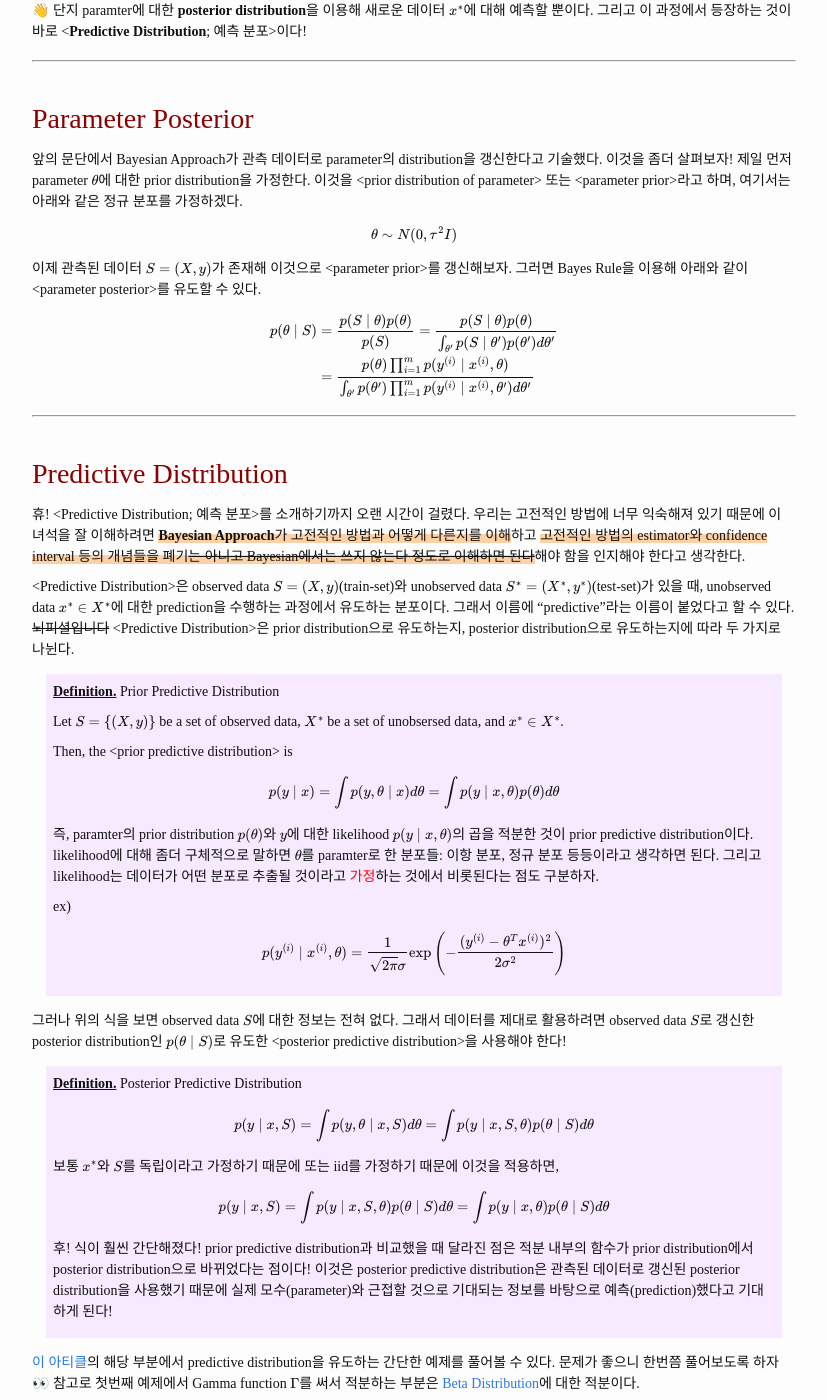
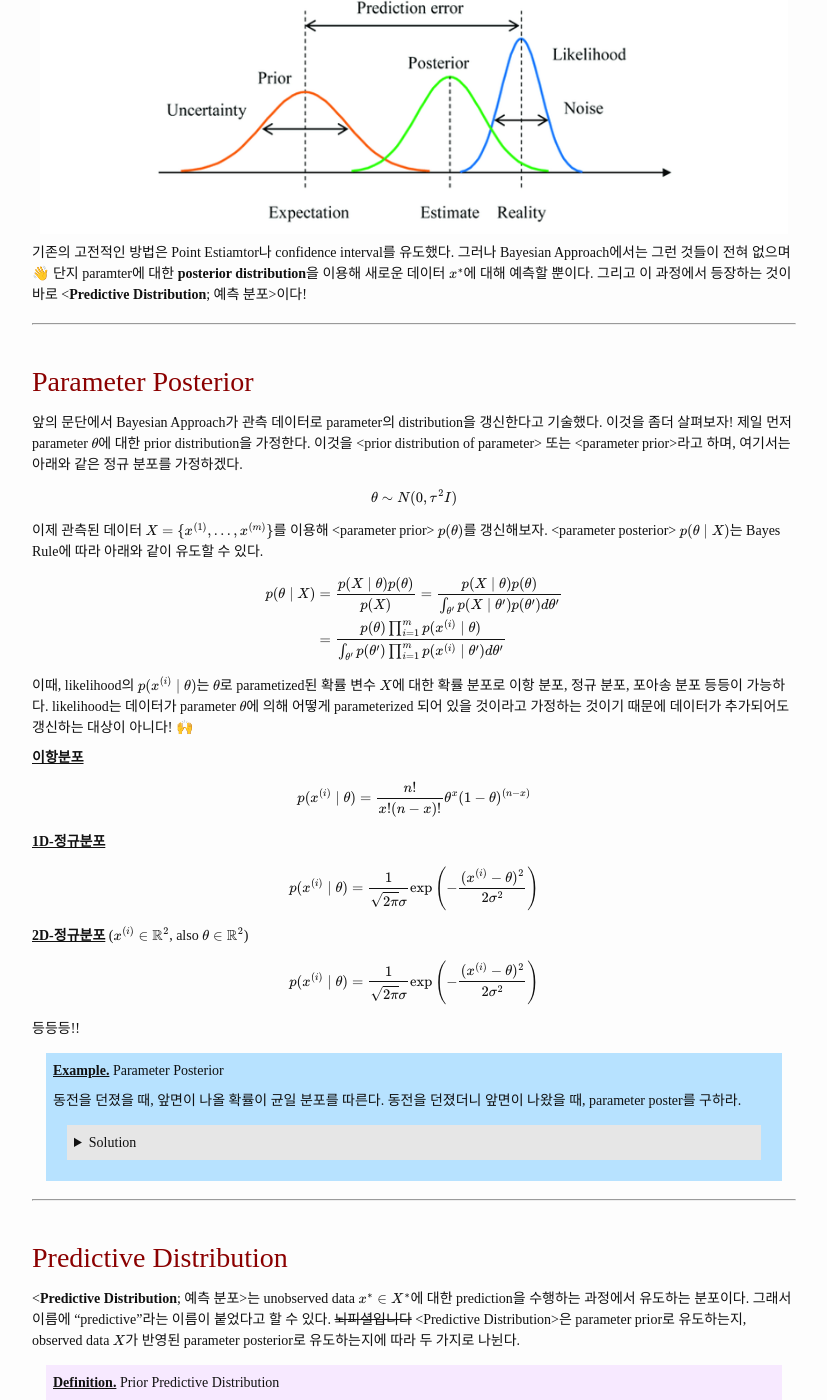
Before and after one commit to BlueHorn07/computer_science, a Jekyll site: the page built from _posts/machine-learning/2021-09-05-predictive-distribution.md, in a window 1280 px wide and 1400 px high, scrolled down 818 px. Shown: the whole window, without its empty margins (226-1053 px from the left). Built offline with Jekyll 4.4.1, drawn with Linux system fonts in a browser that asks for light colours; nearby versions of some CDN libraries; some web fonts are replaced; some of the changed text lies outside the part shown.

Commit message:
update post

```diff
--- a/_posts/machine-learning/2021-09-05-predictive-distribution.md
+++ b/_posts/machine-learning/2021-09-05-predictive-distribution.md
@@ -15,7 +17,7 @@ tags: ["Machine Learning"]
 
 1. [MLE vs. MAP]({{"/2021/09/05/MLE-vs-MAP.html" | relative_url}})
 2. [Predictive Distribution]({{"/2021/09/05/predictive-distribution.html" | relative_url}}) 👀
-3. Bayesian Regression
+3. [Bayesian Regression]({{"/2021/09/06/bayesian-regression.html" | relative_url}})
 
 </div>
 
@@ -29,6 +31,10 @@ tags: ["Machine Learning"]
 
 <span class="half_HL">Bayesian Approach에서는 관측 데이터가 추가됨에 따라 parameter의 distribution을 계속 갱신한다.</span> 이는 parameter의 prior distribution을 새롭게 관측된 데이터로 갱신해 posterior distribution을 얻는 셈이다. [이 아티클](https://coffeewhale.com/bayesian/linear/regression/2019/10/19/bayesian-lr/)에서는 이것을 데이터가 확률 분포를 잡아당기는 자석과 같다고 표현하는데, 그 표현이 그럴싸 하다 😲 자세한 내용은 해당 아티클의 [요 부분](https://coffeewhale.com/bayesian/linear/regression/2019/10/19/bayesian-lr/#:~:text=%EC%A0%80%EB%8A%94%20%EC%9D%B4%EA%B2%83%EC%9D%84%20%EB%8B%A4%EC%9D%8C%EA%B3%BC%20%EA%B0%99%EC%9D%B4%20%ED%91%9C%ED%98%84%ED%95%98%EA%B8%B8%20%EC%A2%8B%EC%95%84%ED%95%A9%EB%8B%88%EB%8B%A4.)을 잠깐 읽어보고 오는 걸 추천한다. 글을 통해 데이터가 posterior distribution을 어떻게 갱신하는지 그리고 prior distribution을 잘 잡는게 중요한 이유를 깨달을 수 있다 👍
 
+<div class="img-wrapper">
+  <img src="{{ "/images/machine-learning/bayesian-approach-1.png" | relative_url }}" width="100%">
+</div>
+
 기존의 고전적인 방법은 Point Estiamtor나 confidence interval를 유도했다. 그러나 Bayesian Approach에서는 그런 것들이 전혀 없으며👋 단지 paramter에 대한 **posterior distribution**을 이용해 새로운 데이터 $x^{*}$에 대해 예측할 뿐이다. 그리고 이 과정에서 등장하는 것이 바로 \<**Predictive Distribution**; 예측 분포\>이다!
 
 <hr/>
@@ -41,65 +47,116 @@ $$
 \theta \sim N(0, \tau^2 I)
 $$
 
-이제 관측된 데이터 $S = (X, y)$가 존재해 이것으로 \<parameter prior\>를 갱신해보자. 그러면 Bayes Rule을 이용해 아래와 같이 \<parameter posterior\>를 유도할 수 있다.
+이제 관측된 데이터 $X = \\{ x^{(1)}, \dots, x^{(m)} \\}$를 이용해 \<parameter prior\> $p(\theta)$를 갱신해보자. \<parameter posterior\> $p(\theta \mid X)$는 Bayes Rule에 따라 아래와 같이 유도할 수 있다.
 
 $$
 \begin{aligned}
-p(\theta \mid S)
-&= \frac{p(S \mid \theta) p(\theta)}{p(S)} = \frac{p(S \mid \theta) p(\theta)}{\int_{\theta'} p(S \mid \theta') p(\theta') d\theta'} \\
-&= \frac{p(\theta) \prod^m_{i=1} p(y^{(i)} \mid x^{(i)}, \theta)}{\int_{\theta'} p(\theta') \prod^m_{i=1} p(y^{(i)} \mid x^{(i)}, \theta') d\theta'}
+p(\theta \mid X)
+&= \frac{p(X \mid \theta) p(\theta)}{p(X)} = \frac{p(X \mid \theta) p(\theta)}{\int_{\theta'} p(X \mid \theta') p(\theta') d\theta'} \\
+&= \frac{p(\theta) \prod^m_{i=1} p(x^{(i)} \mid \theta)}{\int_{\theta'} p(\theta') \prod^m_{i=1} p(x^{(i)} \mid \theta') d\theta'}
 \end{aligned}
 $$
 
+이때, likelihood의 $p(x^{(i)} \mid \theta)$는 $\theta$로 parametized된 확률 변수 $X$에 대한 확률 분포로 이항 분포, 정규 분포, 포아송 분포 등등이 가능하다. likelihood는 데이터가 parameter $\theta$에 의해 어떻게 parameterized 되어 있을 것이라고 가정하는 것이기 때문에 데이터가 추가되어도 갱신하는 대상이 아니다! 🙌
 
+**<u>이항분포</u>**
+
+$$
+p(x^{(i)} \mid \theta) = \frac{n!}{x!(n-x)!} \theta^x (1 - \theta)^{(n-x)}
+$$
+
+**<u>1D-정규분포</u>**
+
+$$
+p(x^{(i)} \mid \theta) = \frac{1}{\sqrt{2\pi} \sigma} \exp \left( - \frac{(x^{(i)} - \theta)^2}{2\sigma^2}\right)
+$$
+
+**<u>2D-정규분포</u>** ($x^{(i)} \in \mathbb{R}^2$, also $\theta \in \mathbb{R}^2$)
+
+$$
+p(x^{(i)} \mid \theta) = \frac{1}{\sqrt{2\pi} \sigma} \exp \left( - \frac{(x^{(i)} - \theta)^2}{2\sigma^2}\right)
+$$
+
+등등등!!
+
+<div class="example" markdown="1">
+
+<span class="statement-title">Example.</span> Parameter Posterior<br>
+
+동전을 던졌을 때, 앞면이 나올 확률이 균일 분포를 따른다. 동전을 던졌더니 앞면이 나왔을 때, parameter poster를 구하라.
+
+<div class="proof" markdown="1">
+
+<details markdown="1">
+<summary>Solution</summary>
+
+"앞면이 나올 **확률**이 균일 분포를 따른다." <br/>
+→ $p(\theta) = I_{(0 \le \theta \le 1)}$ (posterior prior)
+
+"동전을 던진다."<br/>
+→ $p(x \mid \theta) = \theta^x (1 - \theta)^{(1-x)}$ (likelihood)
+
+"동전을 던졌더니 앞면이 나왔을 때"<br/>
+→ $x_1 = 1$
+
+$$
+\begin{aligned}
+p(\theta \mid x_1 = 1)
+&= \frac{p(x_1 = 1 \mid \theta) p(\theta)}{p(x_1 = 1)}  \\
+&= \frac{\theta \cdot p(\theta)}{1/2} \\
+&= 2 \theta \cdot p(\theta) = 2\theta
+\end{aligned}
+$$
+
+갱신된 parameter posterior에서는 앞면이 많이 나올 거라는 확률(=믿음)이 반영되었다.
+
+$\blacksquare$
+
+</details>
+
+</div>
+
+</div>
 
 <hr/>
 
 ## Predictive Distribution
 
-휴! \<Predictive Distribution; 예측 분포\>를 소개하기까지 오랜 시간이 걸렸다. 우리는 고전적인 방법에 너무 익숙해져 있기 때문에 이 녀석을 잘 이해하려면 <span class="half_HL">**Bayesian Approach**가 고전적인 방법과 어떻게 다른지를 이해</span>하고 <span class="half_HL">고전적인 방법의 estimator와 confidence interval 등의 개념들을 폐기~~는 아니고 Bayesian에서는 쓰지 않는다 정도로 이해하면 된다~~</span>해야 함을 인지해야 한다고 생각한다.
-
-\<Predictive Distribution\>은 observed data $S = (X, y)$(train-set)와 unobserved data $S^{\*} = (X^{\*}, y^{\*})$(test-set)가 있을 때, unobserved data $x^{\*} \in X^{\*}$에 대한 prediction을 수행하는 과정에서 유도하는 분포이다. 그래서 이름에 "predictive"라는 이름이 붙었다고 할 수 있다. ~~뇌피셜입니다~~ \<Predictive Distribution\>은 prior distribution으로 유도하는지, posterior distribution으로 유도하는지에 따라 두 가지로 나뉜다.
+\<**Predictive Distribution**; 예측 분포\>는 unobserved data $x^{\*} \in X^{\*}$에 대한 prediction을 수행하는 과정에서 유도하는 분포이다. 그래서 이름에 "predictive"라는 이름이 붙었다고 할 수 있다. ~~뇌피셜입니다~~ \<Predictive Distribution\>은 parameter prior로 유도하는지, observed data $X$가 반영된 parameter posterior로 유도하는지에 따라 두 가지로 나뉜다.
 
 <div class="definition" markdown="1">
 
 <span class="statement-title">Definition.</span> Prior Predictive Distribution<br>
 
-Let $S = \\{ (X, y) \\}$ be a set of observed data, $X^{\*}$ be a set of unobsersed data, and $x^{\*} \in X^{\*}$.
+Let $X = \\{ x^{(1)}, \dots, x^{(m)} \\}$ be a set of observed data, $X^{\*}$ be a set of unobsersed data, and $x^{\*} \in X^{\*}$.
 
 Then, the \<prior predictive distribution\> is
 
 $$
-p(y \mid x) = \int p(y, \theta \mid x) d\theta = \int p(y \mid x, \theta) p(\theta) d\theta
+p(x^{*}) = \int p(x^{*}, \theta) d\theta = \int p(x^{*} \mid \theta) p(\theta) d\theta
 $$
 
-즉, paramter의 prior distribution $p(\theta)$와 $y$에 대한 likelihood $p(y \mid x, \theta)$의 곱을 적분한 것이 prior predictive distribution이다. likelihood에 대해 좀더 구체적으로 말하면 $\theta$를 paramter로 한 분포들: 이항 분포, 정규 분포 등등이라고 생각하면 된다. 그리고 likelihood는 데이터가 어떤 분포로 추출될 것이라고 <span style="color: red">가정</span>하는 것에서 비롯된다는 점도 구분하자.
-
-ex)
-
-$$
-p(y^{(i)} \mid x^{(i)}, \theta) = \frac{1}{\sqrt{2\pi} \sigma} \exp \left( - \frac{(y^{(i)} - \theta^T x^{(i)})^2}{2\sigma^2}\right)
-$$
+즉, likelihood $p(x \mid \theta)$를 parameter prior $p(\theta)$의 확률 분포를 고려해 적분한 것이 \<**prior predictive distribution**\>이다.
 
 </div>
 
-그러나 위의 식을 보면 observed data $S$에 대한 정보는 전혀 없다. 그래서 데이터를 제대로 활용하려면 observed data $S$로 갱신한 posterior distribution인 $p(\theta \mid S)$로 유도한 \<posterior predictive distribution\>을 사용해야 한다!
+그러나 \<prior predictive distribution\>은 observed data $X$를 전혀 쓰고 있지 않다. observed data를 제대로 활용하려면 parameter posterior $p(\theta \mid X)$로 유도한 \<**posterior predictive distribution**\>을 사용해야 한다!
 
 <div class="definition" markdown="1">
 
 <span class="statement-title">Definition.</span> Posterior Predictive Distribution<br>
 
 $$
-p(y \mid x, S) = \int p(y, \theta \mid x, S) d\theta = \int p(y \mid x, S, \theta) p(\theta \mid S) d\theta
+p(x^{*} \mid X) = \int p(x^{*}, \theta \mid X) d\theta = \int p(x^{*} \mid \theta, X) p(\theta \mid X) d\theta
 $$
 
-보통 $x^{\*}$와 $S$를 독립이라고 가정하기 때문에 또는 iid를 가정하기 때문에 이것을 적용하면,
+보통 $x^{\*}$와 $X$를 독립이라고 가정하기 때문에 또는 iid를 가정하기 때문에 이것을 적용하면,
 
 $$
-p(y \mid x, S) = \int p(y \mid x, S, \theta) p(\theta \mid S) d\theta = \int p(y \mid x, \theta) p(\theta \mid S) d\theta
+p(x^{*} \mid X) = \int p(x^{*} \mid \theta, X) p(\theta \mid X) d\theta = \int p(x^{*} \mid \theta) p(\theta \mid X) d\theta
 $$
 
-후! 식이 훨씬 간단해졌다! prior predictive distribution과 비교했을 때 달라진 점은 적분 내부의 함수가 prior distribution에서 posterior distribution으로 바뀌었다는 점이다! 이것은 posterior predictive distribution은 관측된 데이터로 갱신된 posterior distribution을 사용했기 때문에 실제 모수(parameter)와 근접할 것으로 기대되는 정보를 바탕으로 예측(prediction)했다고 기대하게 된다!
+후! 식이 훨씬 간단해졌다!🙌 \<prior predictive distribution\>과 비교했을 때 달라진 점은 적분 내부의 함수가 parameter prior $p(\theta)$에서 parameter posterior $p(\theta \mid X)$로 바뀌었다는 점이다! \<posterior predictive distribution\>은 관측된 데이터로 갱신된 \<parameter posterior\>를 사용했기 때문에 실제 모수(parameter)와 근접할 것으로 기대되는 분포를 바탕으로 예측(prediction)했다고 기대하게 된다.
 
 </div>
 
@@ -107,7 +164,9 @@ $$
 
 <hr/>
 
-그럼 \<Predictive Distribution\>은 어떻게 쓰는 것인가? 다음 포스트에서 다루는 Bayesian Regression에서 그 의문을 해소할 수 있다! 스포를 하자면 \<Posterior Predictive Distribution\>를 구하는 것이 Bayesian Regression의 목표다!
+다음 포스트에서는 \<Predictive Distribution\>을 이용해 Regression Problem을 다룬다. 이것을 \<Bayesian Linear Regression\>이라고 하며 이번 포스트를 잘 이해했다면 다음 포스트를 쉽게 이해할 수 있을 것이다 😁
+
+👉 [Bayesian Regression]({{"/2021/09/06/bayesian-regression.html" | relative_url}})
 
 <hr/>
 
@@ -116,4 +175,4 @@ $$
 - [[번역] 선형 회귀 모델 Bayesians vs Frequentists](https://coffeewhale.com/bayesian/linear/regression/2019/10/19/bayesian-lr)
 - [Prior & Posterior Predictive Distributions](https://donghwa-kim.github.io/Pred_-baye.html)
 - [사전예측분포와 사후예측분포(Prior and posterior predictive distribution)](https://rooney-song.tistory.com/9?category=935544)
-- [](https://medium.com/jun-devpblog/bayesian-dl-1-properties-of-gaussian-distribution-and-prior-posterior-predictive-distribution-b02529b894a8)
+- [[Bayesian DL] 1. Properties of Gaussian Distribution and Prior(Posterior) Predictive Distribution](https://medium.com/jun-devpblog/bayesian-dl-1-properties-of-gaussian-distribution-and-prior-posterior-predictive-distribution-b02529b894a8)
```
Also changed, not shown: other parts of _posts/machine-learning/2021-09-05-predictive-distribution.md (+2 -0 lines), _posts/machine-learning/2021-09-05-MLE-vs-MAP.md (+1 -1 lines), images/machine-learning/bayesian-approach-1.png (added).
